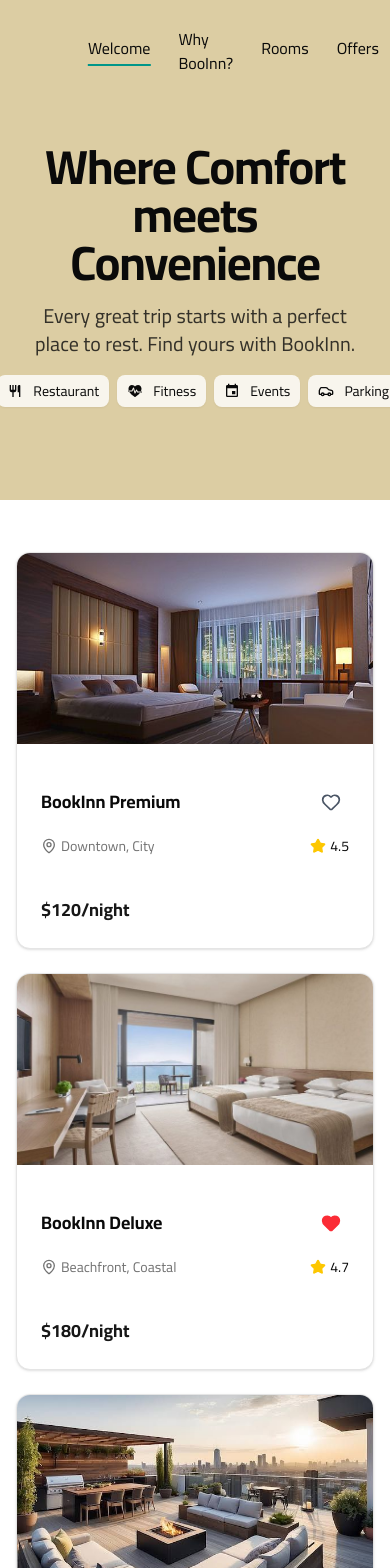
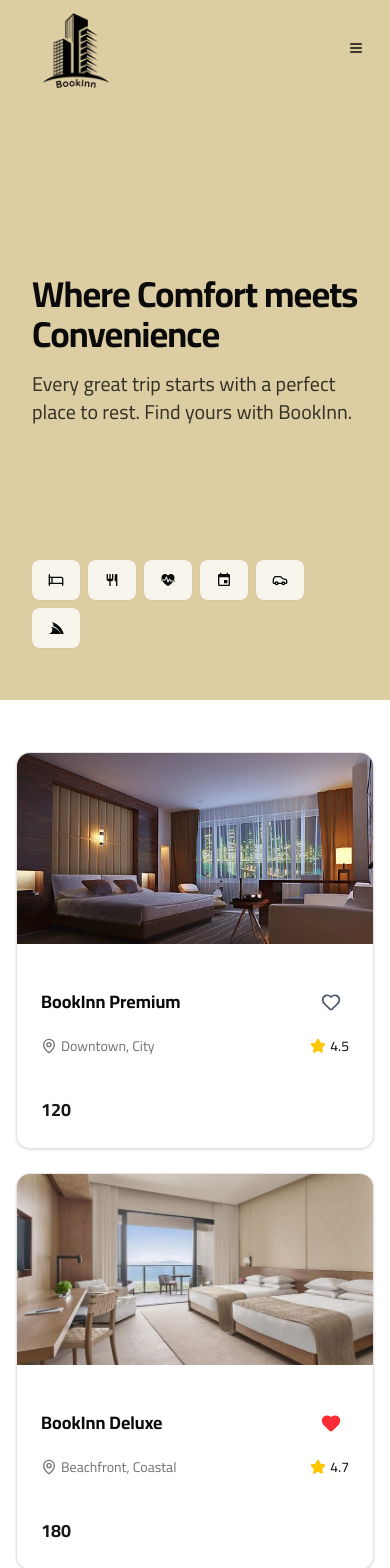
Before and after one commit to shahdhammouda02/BookInn, a Next.js app: page /en in a window 390 px wide. Shown: the top 1568 px of the page. Built offline with nearby package versions, Linux system fonts and the light colour scheme.

Commit message:
header-responsive

```diff
--- a/messages/ar.json
+++ b/messages/ar.json
@@ -1,9 +1,9 @@
 {
   "Header": {
-    "logoAlt": "شعار بوك إن",
+    "logoAlt": "شعار BookInn",
     "navItems": {
       "welcome": "مرحباً",
-      "whyBookInn": "لماذا بوك إن؟",
+      "whyBookInn": "لماذا BookInn؟",
       "rooms": "الغرف",
       "offers": "العروض",
       "contact": "اتصل بنا"
@@ -12,22 +12,64 @@
       "language": "اللغة",
       "search": "بحث",
       "signIn": "تسجيل الدخول",
-       "themeToggle": "تغيير الثيم",
+      "themeToggle": "تبديل المظهر",
       "light": "فاتح",
       "dark": "داكن",
-      "system": "نظام الجهاز"
+      "system": "النظام",
+      "openMenu": "فتح القائمة",
+      "closeMenu": "إغلاق القائمة"
     },
     "hero": {
-      "title": "حيث تلتقي الراحة مع الراحة",
-      "subtitle": "تبدأ كل رحلة رائعة بمكان مثالي للراحة. ابحث عن مكانك مع بوك إن."
+      "title": "حيث يلتقي الراحة مع الراحة",
+      "subtitle": "تبدأ كل رحلة رائعة بمكان مثالي للراحة. ابحث عن مكانك مع BookInn."
     },
     "quickLinks": {
       "rooms": "الغرف والأجنحة",
-      "restaurant": "المطعم",
-      "fitness": "اللياقة البدنية",
+      "restaurant": "مطعم",
+      "fitness": "لياقة بدنية",
       "events": "الفعاليات",
-      "parking": "موقف السيارات",
+      "parking": "موقف سيارات",
       "service": "خدمة الغرف"
+    }
+  },
+  "Home": {
+    "HotelCard": {
+      "addFavorite": "إضافة إلى المفضلة",
+      "removeFavorite": "إزالة من المفضلة",
+      "titles": {
+        "premiumTitle": "بوك إن الممتاز",
+        "deluxeTitle": "بوك إن الفاخر",
+        "standardTitle": "بوكإن القياسي",
+        "luxuryTitle": "بوكإن الفاخرة",
+        "boutiqueTitle": "بوكإن البوتيك",
+        "resortTitle": "منتجع بوكإن",
+        "seasideTitle": "بوكإن البحرية",
+        "urbanTitle": "بوكإن الحضرية",
+        "gardenViewTitle": "بوكإن بحديقة المنظر",
+        "classicTitle": "بوكإن الكلاسيكي",
+        "panoramaTitle": "بوكإن بانوراما",
+        "villaTitle": "فيلا بوكإن",
+        "grandTitle": "بوكإن الكبرى",
+        "oasisTitle": "واحة بوكإن"
+      },
+      "locations": {
+        "downtownLocation": "وسط المدينة",
+        "beachfrontLocation": "شاطئ البحر، الساحلي",
+        "suburbsLocation": "ضاحية، المدينة",
+        "mountainViewLocation": "إطلالة جبلية",
+        "historicDistrictLocation": "الحي التاريخي",
+        "lakesideLocation": "بجانب البحيرة",
+        "oceanfrontLocation": "مطل على المحيط",
+        "cityCenterLocation": "وسط المدينة",
+        "botanicalGardensLocation": "منطقة الحدائق النباتية",
+        "oldTownLocation": "الحي القديم",
+        "hilltopLocation": "قمة التل، مناظر خلابة",
+        "modernLuxuryLocation": "حديث وفاخر",
+        "mainSquareLocation": "الساحة الرئيسية",
+        "desertRetreatLocation": "منتجع صحراوي"
+      },
+      "priceSuffix": "/ليلة",
+      "currency": "$"
     }
   }
 }
--- a/messages/en.json
+++ b/messages/en.json
@@ -3,7 +3,7 @@
     "logoAlt": "BookInn Logo",
     "navItems": {
       "welcome": "Welcome",
-      "whyBookInn": "Why BooInn?",
+      "whyBookInn": "Why BookInn?",
       "rooms": "Rooms",
       "offers": "Offers",
       "contact": "Contact"
@@ -24,13 +24,52 @@
       "subtitle": "Every great trip starts with a perfect place to rest. Find yours with BookInn."
     },
     "quickLinks": {
-      "rooms": "Rooms & Suits",
+      "rooms": "Rooms & Suites",
       "restaurant": "Restaurant",
       "fitness": "Fitness",
       "events": "Events",
       "parking": "Parking",
       "service": "Room Service"
     }
-
+  },
+  "Home": {
+    "HotelCard": {
+      "addFavorite": "Add to favorites",
+      "removeFavorite": "Remove from favorites",
+      "titles": {
+        "premiumTitle": "BookInn Premium",
+        "deluxeTitle": "BookInn Deluxe",
+        "standardTitle": "BookInn Standard",
+        "luxuryTitle": "BookInn Luxury",
+        "boutiqueTitle": "BookInn Boutique",
+        "resortTitle": "BookInn Resort",
+        "seasideTitle": "BookInn Seaside",
+        "urbanTitle": "BookInn Urban",
+        "gardenViewTitle": "BookInn Garden View",
+        "classicTitle": "BookInn Classic",
+        "panoramaTitle": "BookInn Panorama",
+        "villaTitle": "BookInn Villa",
+        "grandTitle": "BookInn Grand",
+        "oasisTitle": "BookInn Oasis"
+      },
+      "locations": {
+        "downtownLocation": "Downtown, City",
+        "beachfrontLocation": "Beachfront, Coastal",
+        "suburbsLocation": "Suburbs, City",
+        "mountainViewLocation": "Mountain View",
+        "historicDistrictLocation": "Historic District",
+        "lakesideLocation": "Lakeside",
+        "oceanfrontLocation": "Oceanfront",
+        "cityCenterLocation": "City Center",
+        "botanicalGardensLocation": "Botanical Gardens Area",
+        "oldTownLocation": "Old Town Quarter",
+        "hilltopLocation": "Hilltop, Scenic Views",
+        "modernLuxuryLocation": "Modern and Luxury",
+        "mainSquareLocation": "Main Square",
+        "desertRetreatLocation": "Desert Retreat"
+      },
+      "priceSuffix": "/night",
+      "currency": "$"
+    }
   }
 }
--- a/src/app/[locale]/globals.css
+++ b/src/app/[locale]/globals.css
@@ -112,7 +112,7 @@
   --sidebar-accent-foreground: oklch(0.985 0 0);
   --sidebar-border: oklch(1 0 0 / 10%);
   --sidebar-ring: oklch(0.556 0 0);
-  --header-background: oklch(0.25 0.05 80);
+  --header-background: oklch(48.597% 0.05688 80.764);
   --chart-2: oklch(0.75 0.15 184.704);
 }
 
--- a/src/app/[locale]/page.tsx
+++ b/src/app/[locale]/page.tsx
@@ -3,6 +3,7 @@ import {Home} from '@/features/page'
 import { hotelsData } from '@/data/cardsData'
 
 const page = () => {
+
   return (
     <main>
       <Home hotels={hotelsData}/>
--- a/src/components/hotel-card.tsx
+++ b/src/components/hotel-card.tsx
@@ -10,6 +10,7 @@ import {
   CardTitle,
   CardContent,
 } from "@/components/ui/card";
+import { useTranslations } from "next-intl";
 
 interface HotelCardProps {
   hotel: {
@@ -20,10 +21,12 @@ interface HotelCardProps {
     rating: number;
     isFavorite: boolean;
     price: string;
-  };
+  },
+  isRTL?: boolean;
 }
 
-export const HotelCard = ({ hotel }: HotelCardProps) => {
+export const HotelCard = ({ hotel, isRTL = false }: HotelCardProps) => {
+  const t = useTranslations('Home.HotelCard');
   const [isFavorite, setIsFavorite] = useState(hotel.isFavorite);
   const [imageError, setImageError] = useState(false);
 
@@ -33,7 +36,7 @@ export const HotelCard = ({ hotel }: HotelCardProps) => {
   };
 
   return (
-    <Card className="transition-all duration-300 hover:scale-[1.02] hover:shadow-lg focus:scale-[1.02] focus:shadow-lg outline-none border-border h-full flex flex-col group overflow-hidden">
+    <Card className={`transition-all duration-300 hover:scale-[1.02] hover:shadow-lg focus:scale-[1.02] focus:shadow-lg outline-none border-border h-full flex flex-col group overflow-hidden ${isRTL ? 'rtl' : ''}`}>
       <CardContent className="p-0 flex-1 relative -mt-[25px]">
         <div className="relative h-48 w-full">
           <Image
@@ -47,17 +50,15 @@ export const HotelCard = ({ hotel }: HotelCardProps) => {
         </div>
       </CardContent>
 
-      <CardHeader className="flex flex-col gap-4 py-4">
-        <div className="flex justify-between items-center w-full">
+     <CardHeader className={`flex flex-col gap-4 py-4 ${isRTL ? 'text-right' : ''}`}>
+        <div className={`flex justify-between items-center w-full ${isRTL ? 'flex-row-reverse' : ''}`}>
           <CardTitle className="text-lg font-semibold flex-1">
             {hotel.title}
           </CardTitle>
           <button
             onClick={toggleFavorite}
-            className="p-2 bg-white/80 rounded-full hover:bg-white transition-colors ml-4"
-            aria-label={
-              isFavorite ? "Remove from favorites" : "Add to favorites"
-            }
+            className={`p-2 bg-white/80 rounded-full hover:bg-white transition-colors ${isRTL ? 'mr-4' : 'ml-4'}`}
+            aria-label={isFavorite ? t('removeFavorite') : t('addFavorite')}
           >
             <Heart
               className={`w-5 h-5 ${
@@ -67,19 +68,19 @@ export const HotelCard = ({ hotel }: HotelCardProps) => {
           </button>
         </div>
 
-        <div className="flex justify-between items-center w-full">
-          <div className="flex items-center gap-1 text-sm text-muted-foreground flex-1">
+        <div className={`flex justify-between items-center w-full ${isRTL ? 'flex-row-reverse' : ''}`}>
+          <div className={`flex items-center gap-1 text-sm text-muted-foreground flex-1 ${isRTL ? 'flex-row-reverse' : ''}`}>
             <MapPin className="w-4 h-4" />
             <span>{hotel.location}</span>
           </div>
-          <div className="flex items-center gap-1 ml-4">
+          <div className={`flex items-center gap-1 ${isRTL ? 'mr-0' : 'ml-0'}`}>
             <Star className="w-4 h-4 fill-yellow-400 text-yellow-400" />
             <span className="text-sm font-medium">{hotel.rating}</span>
           </div>
         </div>
       </CardHeader>
 
-      <CardFooter className="pt-0">
+      <CardFooter className={`pt-0 ${isRTL ? 'text-right' : ''}`}>
         <p className="text-lg font-semibold text-primary">{hotel.price}</p>
       </CardFooter>
     </Card>
--- a/src/components/layout/Header/Header.tsx
+++ b/src/components/layout/Header/Header.tsx
@@ -13,7 +13,7 @@ import {
   navigationMenuTriggerStyle,
 } from "@/components/ui/navigation-menu";
 import { ThemeToggle } from "@/components/ui/theme-toggle";
-import { Bed, Car, SearchIcon, User } from "lucide-react";
+import { Bed, Car, SearchIcon, User, Menu, X } from "lucide-react";
 import { useTranslations, useLocale } from "next-intl";
 import { Restaurant, Event, Fitness, Service } from "@/lib/@react-icons/page";
 import LanguageSwitcher from "@/components/languageSwitcher";
@@ -28,6 +28,7 @@ const Header = () => {
   const logoSrc = theme === "dark" ? HeaderLogo : BookInnLogo;
   const [showSearch, setShowSearch] = useState(false);
   const [searchQuery, setSearchQuery] = useState("");
+  const [mobileMenuOpen, setMobileMenuOpen] = useState(false);
   const searchRef = useRef<HTMLDivElement>(null);
 
   useEffect(() => {
@@ -45,17 +46,14 @@ const Header = () => {
       document.removeEventListener("mousedown", handleClickOutside);
     };
   }, []);
+
   return (
     <header
-      className="mx-auto px-8 bg-header-background min-h-[500px] relative overflow-hidden dark:bg-header-background"
+      className="mx-auto px-4 sm:px-8 bg-header-background min-h-[700px] sm:min-h-[500px] relative overflow-hidden dark:bg-header-background"
       dir={isRTL ? "rtl" : "ltr"}
     >
-      <section className="flex h-20 w-full shrink-0 items-center px-6 mt-2">
-        <Link
-          href="#"
-          className={isRTL ? "ml-6 flex" : "mr-6 flex"}
-          prefetch={false}
-        >
+      <section className="flex h-20 w-full shrink-0 items-center justify-between mt-2">
+        <Link href="#" className="flex" prefetch={false}>
           <Image
             src={logoSrc}
             alt={t("logoAlt")}
@@ -64,7 +62,9 @@ const Header = () => {
             className="dark:invert-[0.2]"
           />
         </Link>
-        <NavigationMenu className={isRTL ? "mr-auto" : "ml-auto"}>
+
+        {/* Desktop Navigation - Hidden on mobile */}
+        <NavigationMenu className="hidden md:flex mx-4">
           <NavigationMenuList
             className={`gap-3 ${isRTL ? "flex-row-reverse" : ""}`}
           >
@@ -91,7 +91,8 @@ const Header = () => {
           </NavigationMenuList>
         </NavigationMenu>
 
-        <div className={isRTL ? "mr-auto flex gap-2" : "ml-auto flex gap-2"}>
+        {/* Desktop Buttons - Hidden on mobile */}
+        <div className="hidden md:flex items-center gap-2">
           <LanguageSwitcher />
           <ThemeToggle />
 
@@ -141,75 +142,198 @@ const Header = () => {
             {t("buttons.signIn")}
           </Button>
         </div>
+
+        {/* Mobile Menu Button - Visible only on mobile */}
+        <Button
+          variant="ghost"
+          size="icon"
+          className="md:hidden text-foreground hover:bg-foreground/10 dark:text-foreground dark:hover:bg-foreground/10"
+          onClick={() => setMobileMenuOpen(!mobileMenuOpen)}
+        >
+          {mobileMenuOpen ? (
+            <X className="h-8 w-8" />
+          ) : (
+            <Menu className="h-8 w-8" />
+          )}
+        </Button>
       </section>
+
+      {mobileMenuOpen && (
+        <div
+          className={`md:hidden fixed w-full max-w-[65%] inset-y-0 ${
+            isRTL ? "left-0" : "right-0"
+          } top-0 z-50 bg-background/95 dark:bg-background/70 backdrop-blur supports-[backdrop-filter]:bg-background/60`}
+        >
+          <div className="container mx-auto px-4 py-6">
+            <div
+              className="flex flex-col space-y-6"
+              dir={isRTL ? "rtl" : "ltr"}
+            >
+              <div className={`flex ${isRTL ? "justify-end" : "justify-end"}`}>
+                <X
+                  className="h-6 w-6 cursor-pointer mb-7"
+                  onClick={() => setMobileMenuOpen(false)}
+                />
+              </div>
+
+              {["welcome", "whyBookInn", "rooms", "offers", "contact"].map(
+                (item) => (
+                  <Link
+                    key={item}
+                    href="#"
+                    className={`text-xl py-3 text-foreground hover:text-chart-2 dark:text-foreground dark:hover:text-chart-2`}
+                    onClick={() => {
+                      setMobileMenuOpen(false);
+                    }}
+                  >
+                    {t(`navItems.${item}`)}
+                  </Link>
+                )
+              )}
+
+              {/* Mobile Buttons Row - RTL aware */}
+              <div
+                className={`flex items-center ${
+                  isRTL ? "flex-row-reverse" : ""
+                } justify-between pt-6`}
+              >
+                <div
+                  className={`flex items-center ${
+                    isRTL ? "flex-row-reverse" : ""
+                  } gap-4`}
+                >
+                  <LanguageSwitcher />
+                  <ThemeToggle />
+                </div>
+
+                <div
+                  className={`flex items-center ${
+                    isRTL ? "flex-row-reverse" : ""
+                  } gap-2`}
+                >
+                  <div className="relative" ref={searchRef}>
+                    <Button
+                      variant="ghost"
+                      size="icon"
+                      aria-label={t("buttons.search")}
+                      className="text-foreground hover:bg-foreground/10 dark:text-foreground dark:hover:bg-foreground/10"
+                      onClick={() => setShowSearch(!showSearch)}
+                    >
+                      <SearchIcon className="h-5 w-5" />
+                    </Button>
+                  </div>
+
+                  <Button
+                    variant="default"
+                    size="icon"
+                    className="bg-chart-2 text-primary-foreground hover:bg-chart-2/90 dark:bg-chart-2 dark:hover:bg-chart-2/80"
+                  >
+                    <User className="h-5 w-5" />
+                  </Button>
+                </div>
+              </div>
+
+              {showSearch && (
+                <div className="pt-2">
+                  <Input
+                    type="text"
+                    placeholder={t("buttons.search")}
+                    value={searchQuery}
+                    onChange={(e) => setSearchQuery(e.target.value)}
+                    autoFocus
+                    className="w-full h-12 text-lg"
+                    dir={isRTL ? "rtl" : "ltr"}
+                  />
+                </div>
+              )}
+            </div>
+          </div>
+        </div>
+      )}
 
       {/* Hero section */}
       <section
-        className="absolute left-1/2 top-1/2 -translate-x-1/2 -translate-y-1/2 w-full px-8 text-center space-y-4 max-w-4xl"
+        className="absolute left-4 sm:left-1/2 top-1/2 -translate-y-1/2 sm:-translate-x-1/2 w-[calc(100%-2rem)] sm:w-full px-4 sm:px-8 text-left sm:text-center space-y-4 max-w-4xl"
         dir={isRTL ? "rtl" : "ltr"}
       >
-        <h1 className="text-5xl font-bold tracking-tight text-foreground dark:text-foreground">
+        <h1 className="text-4xl sm:text-4xl md:text-5xl font-bold tracking-tight text-foreground dark:text-foreground">
           {t("hero.title")}
         </h1>
-        <h3 className="text-xl font-medium text-foreground/80 dark:text-foreground/80">
+        <h3 className="text-xl sm:text-xl font-medium text-foreground/80 dark:text-foreground/80">
           {t("hero.subtitle")}
         </h3>
       </section>
 
       {/* Quick Links */}
       <section
-        className={`absolute left-1/2 -translate-x-1/2 top-3/4 w-full px-8 text-center max-w-2xl flex gap-2 justify-center ${
+        className={`absolute left-4 sm:left-1/2 -translate-x-0 sm:-translate-x-1/2 top-[80%] sm:top-3/4 w-[calc(100%-2rem)] sm:w-full px-4 sm:px-8 max-w-4xl flex flex-wrap gap-2 sm:gap-4 justify-start sm:justify-center ${
           isRTL ? "flex-row-reverse" : ""
         }`}
         dir={isRTL ? "rtl" : "ltr"}
       >
         <Button
-          size="sm"
+          size="lg"
           variant="secondary"
           className="bg-background/80 text-foreground hover:bg-background dark:bg-background/80 dark:text-foreground"
+          aria-label={t("quickLinks.rooms")}
         >
-          <Bed className={`h-4 w-4 ${isRTL ? "ml-1" : "mr-1"}`} />
-          {t("quickLinks.rooms")}
+          <Bed className="h-8 w-8" />
+          <span className="hidden sm:inline ml-1">{t("quickLinks.rooms")}</span>
         </Button>
         <Button
-          size="sm"
+          size="lg"
           variant="secondary"
           className="bg-background/80 text-foreground hover:bg-background dark:bg-background/80 dark:text-foreground"
+          aria-label={t("quickLinks.restaurant")}
         >
-          <Restaurant className={`h-4 w-4 ${isRTL ? "ml-1" : "mr-1"}`} />
-          {t("quickLinks.restaurant")}
+          <Restaurant className="h-8 w-8" />
+          <span className="hidden sm:inline ml-1">
+            {t("quickLinks.restaurant")}
+          </span>
         </Button>
         <Button
-          size="sm"
+          size="lg"
           variant="secondary"
           className="bg-background/80 text-foreground hover:bg-background dark:bg-background/80 dark:text-foreground"
+          aria-label={t("quickLinks.fitness")}
         >
-          <Fitness className={`h-4 w-4 ${isRTL ? "ml-1" : "mr-1"}`} />
-          {t("quickLinks.fitness")}
+          <Fitness className="h-8 w-8" />
+          <span className="hidden sm:inline ml-1">
+            {t("quickLinks.fitness")}
+          </span>
         </Button>
         <Button
-          size="sm"
+          size="lg"
           variant="secondary"
           className="bg-background/80 text-foreground hover:bg-background dark:bg-background/80 dark:text-foreground"
+          aria-label={t("quickLinks.events")}
         >
-          <Event className={`h-4 w-4 ${isRTL ? "ml-1" : "mr-1"}`} />
-          {t("quickLinks.events")}
+          <Event className="h-8 w-8" />
+          <span className="hidden sm:inline ml-1">
+            {t("quickLinks.events")}
+          </span>
         </Button>
         <Button
-          size="sm"
+          size="lg"
           variant="secondary"
           className="bg-background/80 text-foreground hover:bg-background dark:bg-background/80 dark:text-foreground"
+          aria-label={t("quickLinks.parking")}
         >
-          <Car className={`h-4 w-4 ${isRTL ? "ml-1" : "mr-1"}`} />
-          {t("quickLinks.parking")}
+          <Car className="h-8 w-8" />
+          <span className="hidden sm:inline ml-1">
+            {t("quickLinks.parking")}
+          </span>
         </Button>
         <Button
-          size="sm"
+          size="lg"
           variant="secondary"
           className="bg-background/80 text-foreground hover:bg-background dark:bg-background/80 dark:text-foreground"
+          aria-label={t("quickLinks.service")}
         >
-          <Service className={`h-4 w-4 ${isRTL ? "ml-1" : "mr-1"}`} />
-          {t("quickLinks.service")}
+          <Service className="h-8 w-8" />
+          <span className="hidden sm:inline ml-1">
+            {t("quickLinks.service")}
+          </span>
         </Button>
       </section>
     </header>
--- a/src/components/pagination.tsx
+++ b/src/components/pagination.tsx
@@ -6,13 +6,16 @@ export function CardPaginationNumbers({
   currentPage,
   totalPages,
   onPageChange,
+  isRTL = false
 }: {
   currentPage: number;
   totalPages: number;
   onPageChange: (page: number) => void;
+    isRTL? : boolean
+
 }) {
   return (
-    <div className="flex items-center justify-center gap-2 mt-8">
+    <div className={`flex items-center justify-center gap-2 mt-8 ${isRTL ? 'flex-row-reverse' : ''}`}>
       <Button
         variant="outline"
         size="icon"
--- a/src/data/cardsData.ts
+++ b/src/data/cardsData.ts
@@ -1,144 +1,143 @@
 import {
-image1,
-  image10,
-image2, image3, image4, image5, image6, image7, image8,
-image9
+  image1, image2, image3, image4, image5,
+  image6, image7, image8, image9, image10
 } from '../../public/images/page'
+
 export interface HotelCard {
   id: number;
   image: any;
-  title: string;
-  location: string;
+  titleKey: string;
+  locationKey: string;
   rating: number;
   isFavorite: boolean;
-  price: string;
+  price: number;
 }
 
 export const hotelsData: HotelCard[] = [
   {
     id: 1,
     image: image1,
-    title: "BookInn Premium",
-    location: "Downtown, City",
+    titleKey: "premiumTitle",
+    locationKey: "downtownLocation",
     rating: 4.5,
     isFavorite: false,
-    price: "$120/night"
+    price: 120
   },
   {
     id: 2,
     image: image2,
-    title: "BookInn Deluxe",
-    location: "Beachfront, Coastal",
+    titleKey: "deluxeTitle",
+    locationKey: "beachfrontLocation",
     rating: 4.7,
     isFavorite: true,
-    price: "$180/night"
+    price: 180
   },
   {
     id: 3,
     image: image3,
-    title: "BookInn Standard",
-    location: "Suburbs, City",
+    titleKey: "standardTitle",
+    locationKey: "suburbsLocation",
     rating: 4.2,
     isFavorite: false,
-    price: "$90/night"
+    price: 90
   },
   {
     id: 4,
     image: image4,
-    title: "BookInn Luxury",
-    location: "Mountain View",
+    titleKey: "luxuryTitle",
+    locationKey: "mountainViewLocation",
     rating: 4.8,
     isFavorite: false,
-    price: "$220/night"
+    price: 220
   },
   {
     id: 5,
     image: image5,
-    title: "BookInn Boutique",
-    location: "Historic District",
+    titleKey: "boutiqueTitle",
+    locationKey: "historicDistrictLocation",
     rating: 4.3,
     isFavorite: false,
-    price: "$110/night"
+    price: 110
   },
   {
     id: 6,
     image: image6,
-    title: "BookInn Resort",
-    location: "Lakeside",
+    titleKey: "resortTitle",
+    locationKey: "lakesideLocation",
     rating: 4.6,
     isFavorite: false,
-    price: "$150/night"
+    price: 150
   },
   {
     id: 7,
     image: image7,
-    title: "BookInn Resort",
-    location: "Lakeside",
-    rating: 4.6,
+    titleKey: "seasideTitle",
+    locationKey: "oceanfrontLocation",
+    rating: 4.4,
     isFavorite: false,
-    price: "$150/night"
+    price: 170
   },
   {
     id: 8,
     image: image8,
-    title: "BookInn Resort",
-    location: "Lakeside",
-    rating: 4.6,
+    titleKey: "urbanTitle",
+    locationKey: "cityCenterLocation",
+    rating: 4.1,
     isFavorite: false,
-    price: "$150/night"
+    price: 95
   },
   {
     id: 9,
     image: image9,
-    title: "BookInn Garden View",
-    location: "Botanical Gardens Area",
+    titleKey: "gardenViewTitle",
+    locationKey: "botanicalGardensLocation",
     rating: 4.3,
     isFavorite: false,
-    price: "$125/night"
+    price: 125
   },
   {
     id: 10,
     image: image3,
-    title: "BookInn Classic",
-    location: "Old Town Quarter",
+    titleKey: "classicTitle",
+    locationKey: "oldTownLocation",
     rating: 4.2,
     isFavorite: false,
-    price: "$105/night"
+    price: 105
   },
   {
     id: 11,
     image: image7,
-    title: "BookInn Resort",
-    location: "Lakeside",
-    rating: 4.6,
+    titleKey: "panoramaTitle",
+    locationKey: "hilltopLocation",
+    rating: 4.7,
     isFavorite: false,
-    price: "$150/night"
+    price: 190
   },
   {
     id: 12,
     image: image10,
-    title: "BookInn Villa",
-    location: "Modern and luxury",
+    titleKey: "villaTitle",
+    locationKey: "modernLuxuryLocation",
     rating: 4.6,
     isFavorite: false,
-    price: "$450/night"
+    price: 450
   },
   {
     id: 13,
     image: image4,
-   title: "BookInn Luxury",
-    location: "Mountain View",
-    rating: 4.8,
+    titleKey: "grandTitle",
+    locationKey: "mainSquareLocation",
+    rating: 4.9,
     isFavorite: false,
-    price: "$220/night"
+    price: 250
   },
   {
     id: 14,
     image: image8,
-     title: "BookInn Resort",
-    location: "Lakeside",
-    rating: 4.6,
+    titleKey: "oasisTitle",
+    locationKey: "desertRetreatLocation",
+    rating: 4.4,
     isFavorite: false,
-    price: "$150/night"
+    price: 140
   }
 ];
--- a/src/features/pages/Home.tsx
+++ b/src/features/pages/Home.tsx
@@ -1,10 +1,16 @@
-'use client';
+"use client";
 
-import React, { useState } from 'react';
-import { HotelCard } from '@/components/hotel-card';
+import React, { useState } from "react";
+import { HotelCard } from "@/components/hotel-card";
 import { CardPaginationNumbers } from "@/components/pagination";
+import { useLocale, useTranslations } from "next-intl";
 
 export const Home = ({ hotels }: any) => {
+  const t = useTranslations('Home.HotelCard');
+  const locale = useLocale();
+  const isRTL = locale === 'ar';
+
+  //Paginations
   const ITEMS_PER_PAGE = 8;
   const [page, setPage] = useState(1);
 
@@ -19,7 +25,15 @@ export const Home = ({ hotels }: any) => {
     <div className="container mx-auto px-4 py-5">
       <div className="grid grid-cols-1 sm:grid-cols-2 lg:grid-cols-3 xl:grid-cols-4 gap-6 mt-8">
         {paginatedHotels.map((hotel: any) => (
-          <HotelCard key={hotel.id} hotel={hotel} />
+          <HotelCard
+            key={hotel.id}
+            hotel={{
+              ...hotel,
+              title: t(`titles.${hotel.titleKey}`),
+              location: t(`locations.${hotel.locationKey}`),
+            }}
+            isRTL={isRTL}
+          />
         ))}
       </div>
 
```
